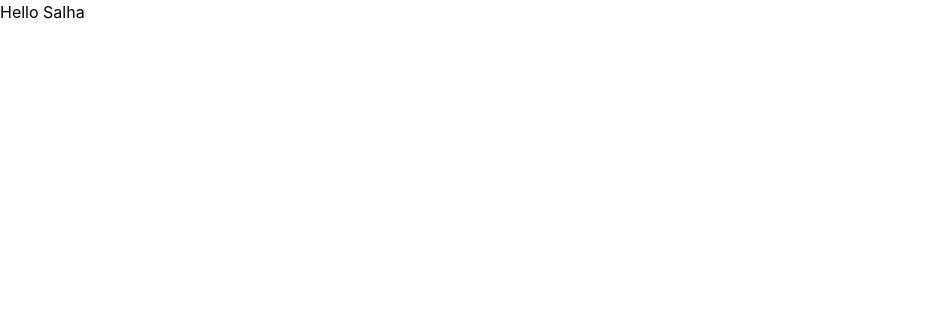
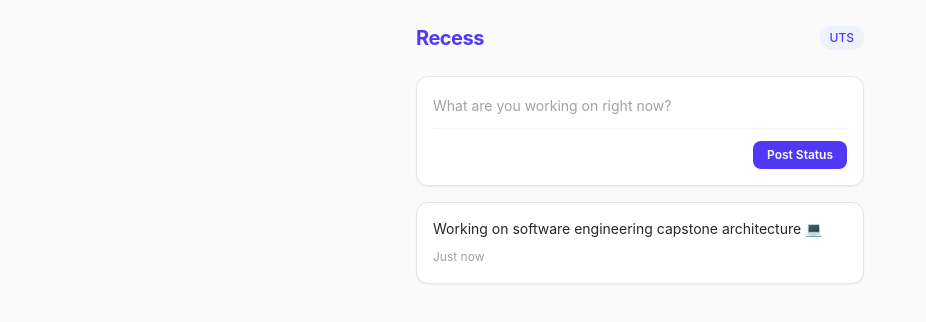
Before and after one commit to sabapogalva/SIS-Group-25, a React (Vite) app: page / in a window 1280 px wide. Shown: the top 322 px of the page, without its empty margins (0-926 px from the left). Built offline with nearby package versions, Linux system fonts and the light colour scheme.

Commit message:
feat: add initial Recess status broadcast UI in App.jsx

```diff
--- a/src/App.jsx
+++ b/src/App.jsx
@@ -1 +1,56 @@
-export default function App() { return <div>Hello Salha</div> }
+import { useState } from 'react';
+
+export default function App() {
+  const [status, setStatus] = useState('');
+  const [feed, setFeed] = useState([
+    { text: 'Working on software engineering capstone architecture 💻', time: 'Just now' }
+  ]);
+
+  const handlePost = (e) => {
+    e.preventDefault();
+    if (!status.trim()) return;
+    setFeed([{ text: status, time: 'Just now' }, ...feed]);
+    setStatus('');
+  };
+
+  return (
+    <div className="min-h-screen bg-neutral-50 p-6 font-sans">
+      <div className="max-w-md mx-auto">
+        {/* App Header */}
+        <div className="flex justify-between items-center mb-6">
+          <h1 className="text-xl font-bold tracking-tight text-indigo-600">Recess</h1>
+          <span className="text-xs bg-indigo-50 text-indigo-600 font-medium px-2.5 py-1 rounded-full">UTS</span>
+        </div>
+
+        {/* Status Input Form */}
+        <form onSubmit={handlePost} className="bg-white p-4 rounded-xl border border-neutral-200 shadow-xs mb-4">
+          <input
+            type="text"
+            value={status}
+            onChange={(e) => setStatus(e.target.value)}
+            placeholder="What are you working on right now?"
+            className="w-full text-sm border-none focus:outline-none mb-3 text-neutral-800 placeholder-neutral-400"
+          />
+          <div className="flex justify-end border-t border-neutral-100 pt-3">
+            <button
+              type="submit"
+              className="bg-indigo-600 hover:bg-indigo-700 text-white text-xs font-semibold px-3.5 py-1.5 rounded-lg transition-all"
+            >
+              Post Status
+            </button>
+          </div>
+        </form>
+
+        {/* Feed List */}
+        <div className="space-y-2">
+          {feed.map((item, index) => (
+            <div key={index} className="bg-white p-4 rounded-xl border border-neutral-200 shadow-xs">
+              <p className="text-sm text-neutral-800 mb-1">{item.text}</p>
+              <span className="text-xs text-neutral-400">{item.time}</span>
+            </div>
+          ))}
+        </div>
+      </div>
+    </div>
+  );
+}
```
